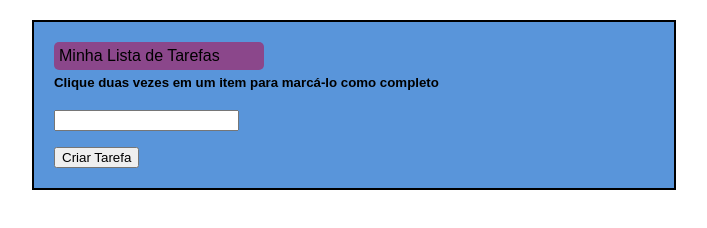
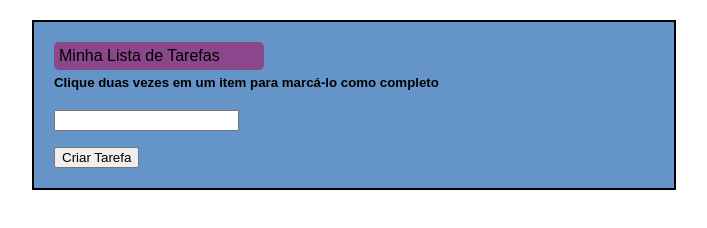
Before and after one commit to LeoLacana/todo-list, a website: page index.html in a window 1280 px wide. Shown: the whole page, without its empty margins (286-993 px from the left). Drawn offline with Linux system fonts and the light colour scheme.

Commit message:
background lint

```diff
--- a/style.css
+++ b/style.css
@@ -6,7 +6,7 @@ body {
 }
 
 main {
-  background-color: #5995da;
+  background-color: rgb(101, 148, 201);
   padding: 20px;
 }
 
```
